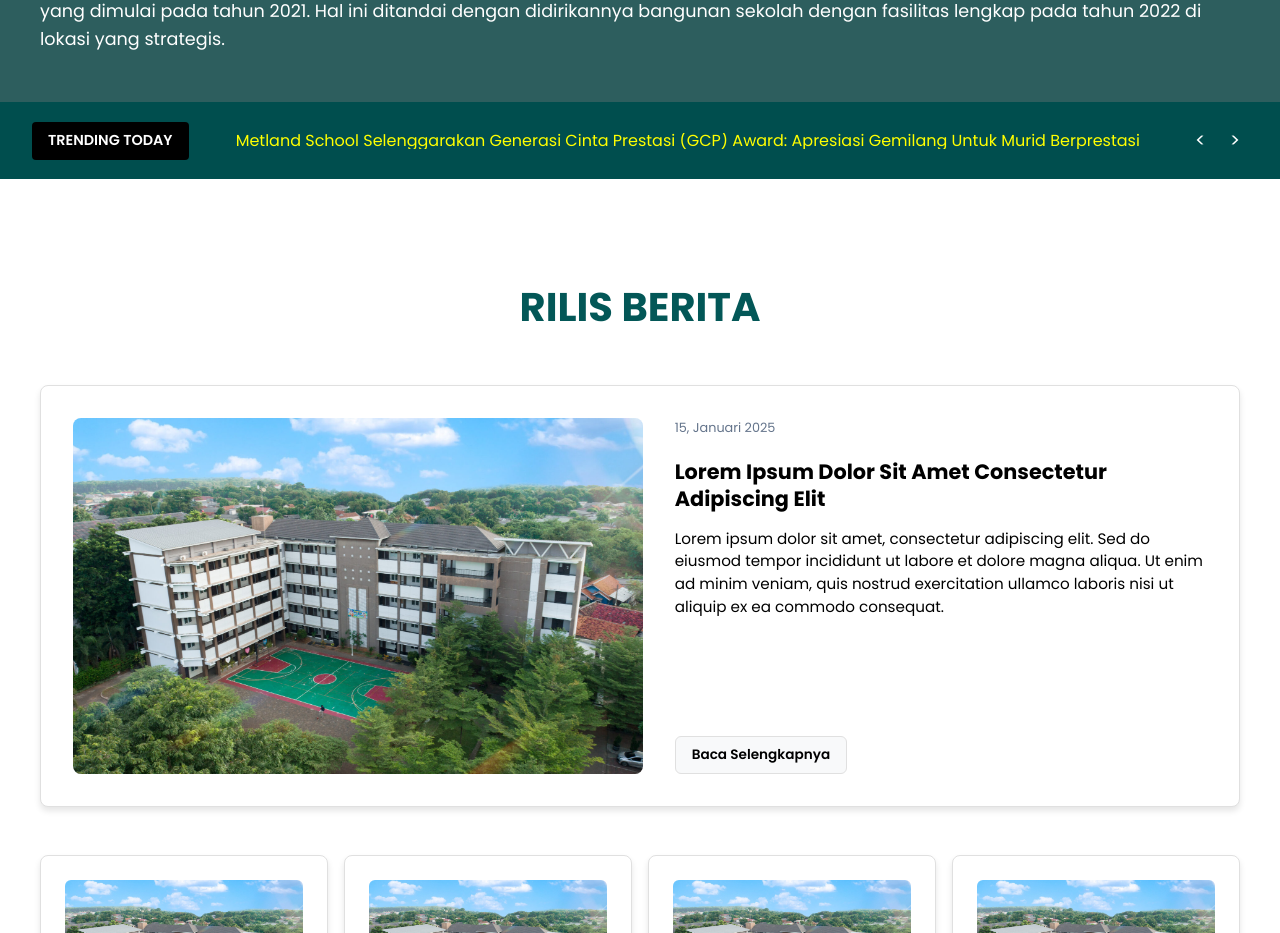
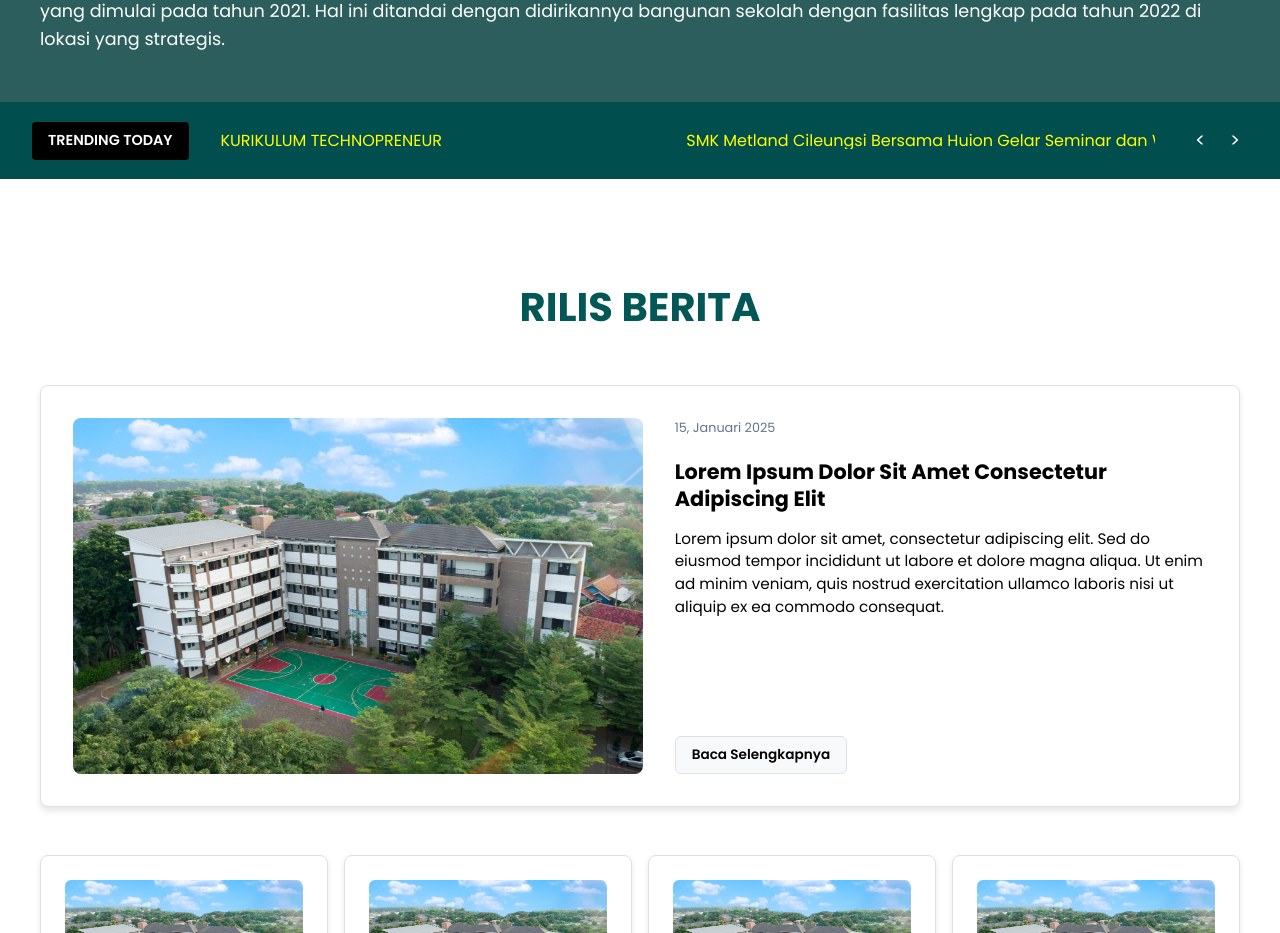
Before and after one commit to denta120208/Lms-EducationWeb, a React (Vite) app in the folder Fe/: page / in a window 1280 px wide. Shown: the part 980-1913 px from the top of the page. Built offline with nearby package versions, Linux system fonts and the light colour scheme; a web font is replaced by a local one.

Commit message:
FE: trending auto-slide + no-anim hover tweaks; header social hover; add WhatsApp Hover asset

```diff
--- a/Fe/src/components/SiteHeader.tsx
+++ b/Fe/src/components/SiteHeader.tsx
@@ -53,8 +53,8 @@ const SiteHeader: React.FC<Props> = ({ fixed = true, scrollTargetSelector }) =>
       transition: 'none',
     },
     socialLinks: { display: 'flex', gap: isMobile ? '0.5rem' : '1rem', alignItems: 'center' },
-    socialLink: { color: 'white', textDecoration: 'none', display: 'flex', alignItems: 'center', gap: '0.3rem', transition: 'color 0.2s ease' },
-    socialIconImage: { width: 16, height: 16, filter: 'brightness(0) invert(1)', transition: 'filter 0.2s ease' },
+    socialLink: { color: 'white', textDecoration: 'none', display: 'flex', alignItems: 'center', gap: '0.3rem' },
+    socialIconImage: { width: 16, height: 16, filter: 'brightness(0) invert(1)' },
     flagButton: {
       width: isMobile ? 16 : 24,
       height: isMobile ? 12 : 16,
@@ -168,10 +168,7 @@ const SiteHeader: React.FC<Props> = ({ fixed = true, scrollTargetSelector }) =>
         <img
           src={hovered ? iconHover : icon}
           alt={label}
-          style={{
-            ...styles.socialIconImage,
-            filter: hovered ? 'none' : 'brightness(0) invert(1)'
-          }}
+          style={{ ...styles.socialIconImage, filter: hovered ? 'none' : 'brightness(0) invert(1)' }}
         />
         {!isMobile && label}
       </a>
--- a/Fe/src/pages/index.tsx
+++ b/Fe/src/pages/index.tsx
@@ -52,6 +52,50 @@ const Index = () => {
   const navigate = useNavigate();
   const [isMobile, setIsMobile] = useState(false);
   const [hoveredProgram, setHoveredProgram] = useState<string | null>(null);
+  // Trending headlines and animation state
+  const trendingHeadlines: string[] = [
+    'Cybersecurity Di Sekolah : Dimulai Dari Diri Sendiri',
+    'JALIN KERJASAMA, METLAND SCHOOL DAN PARALLAXNET USUNG KURIKULUM TECHNOPRENEUR',
+    'SMK Metland Cileungsi Bersama Huion Gelar Seminar dan Workshop Ilustrasi Digital',
+    'Pembelajaran Large Language Models (LLM) dalam Kurikulum Sekolah Menengah Kejuruan',
+  ];
+  const [currentHeadlineIndex, setCurrentHeadlineIndex] = useState<number>(0);
+  const [nextHeadlineIndex, setNextHeadlineIndex] = useState<number | null>(null);
+  const [isTrendingAnimating, setIsTrendingAnimating] = useState<boolean>(false);
+  const [trendingDirection, setTrendingDirection] = useState<'next' | 'prev'>('next');
+  const [trendingRun, setTrendingRun] = useState<boolean>(false);
+
+  const slideDurationMs = 320;
+  const triggerTrending = (dir: 'next' | 'prev') => {
+    if (isTrendingAnimating) return;
+    const total = trendingHeadlines.length;
+    const target = dir === 'next'
+      ? (currentHeadlineIndex + 1) % total
+      : (currentHeadlineIndex - 1 + total) % total;
+    setTrendingDirection(dir);
+    setNextHeadlineIndex(target);
+    setIsTrendingAnimating(true);
+    setTrendingRun(false);
+    // Start animation next tick so incoming begins offscreen
+    window.setTimeout(() => setTrendingRun(true), 20);
+    // Finish animation
+    window.setTimeout(() => {
+      setCurrentHeadlineIndex(target);
+      setNextHeadlineIndex(null);
+      setIsTrendingAnimating(false);
+      setTrendingRun(false);
+    }, slideDurationMs);
+  };
+
+  // Auto-rotate trending headlines every 3 seconds
+  useEffect(() => {
+    const id = window.setInterval(() => {
+      if (!isTrendingAnimating && nextHeadlineIndex === null) {
+        triggerTrending('next');
+      }
+    }, 3000);
+    return () => window.clearInterval(id);
+  }, [isTrendingAnimating, nextHeadlineIndex, currentHeadlineIndex]);
 
 
   useEffect(() => {
@@ -460,6 +504,20 @@ const Index = () => {
       justifyContent: 'center',
       width: isMobile ? '100%' : 'auto',
     },
+    trendingViewport: {
+      position: 'relative',
+      overflow: 'hidden',
+      width: '100%',
+      minHeight: isMobile ? '1.3rem' : '1rem',
+    },
+    trendingSlide: {
+      position: 'absolute',
+      left: 0,
+      top: 0,
+      width: '100%',
+      display: 'flex',
+      justifyContent: 'center',
+    },
     trendingText: {
       color: '#ffff00',
       fontSize: isMobile ? '0.9rem' : '1rem',
@@ -707,7 +765,6 @@ const Index = () => {
       height: '220px',
       minHeight: '220px',
       cursor: 'pointer',
-      transition: 'transform 0.2s ease, box-shadow 0.2s ease',
     },
     programIconContainer: {
       width: '100px',
@@ -736,7 +793,6 @@ const Index = () => {
       display: 'flex',
       alignItems: 'center',
       justifyContent: 'center',
-      transition: 'all 0.3s ease',
       clipPath: 'polygon(25% 6.7%, 75% 6.7%, 100% 50%, 75% 93.3%, 25% 93.3%, 0% 50%)',
     },
     programHexInner: {
@@ -748,13 +804,9 @@ const Index = () => {
       justifyContent: 'center',
       clipPath: 'polygon(25% 6.7%, 75% 6.7%, 100% 50%, 75% 93.3%, 25% 93.3%, 0% 50%)',
     },
-    programCardHover: {
-      transform: 'translateY(-6px)',
-      boxShadow: '0 6px 14px rgba(0, 0, 0, 0.15)'
-    },
+    programCardHover: {},
     programHexOuterHover: {
-      backgroundColor: '#009390',
-      transform: 'scale(1.06)'
+      backgroundColor: '#009390'
     },
     programHexInnerHover: {
       backgroundColor: '#ffffff'
@@ -869,13 +921,44 @@ const Index = () => {
       <section style={styles.trendingSection}>
         <div style={styles.trendingLabel}>TRENDING TODAY</div>
         <div style={styles.trendingContent}>
-          <div style={styles.trendingText}>
-            Metland School Selenggarakan Generasi Cinta Prestasi (GCP) Award: Apresiasi Gemilang Untuk Murid Berprestasi
+          <div style={styles.trendingViewport}>
+            {/* Current */}
+            <div
+              style={{
+                ...styles.trendingSlide,
+                transform:
+                  isTrendingAnimating && trendingRun
+                    ? `translateX(${trendingDirection === 'next' ? '-100%' : '100%'})`
+                    : 'translateX(0)',
+                transition: isTrendingAnimating && trendingRun ? `transform ${slideDurationMs}ms ease` : 'none',
+              }}
+            >
+              <div style={styles.trendingText}>
+                {trendingHeadlines[currentHeadlineIndex]}
+              </div>
+            </div>
+
+            {/* Incoming */}
+            {nextHeadlineIndex !== null && (
+              <div
+                style={{
+                  ...styles.trendingSlide,
+                  transform: trendingRun
+                    ? 'translateX(0)'
+                    : `translateX(${trendingDirection === 'next' ? '100%' : '-100%'})`,
+                  transition: trendingRun ? `transform ${slideDurationMs}ms ease` : 'none',
+                }}
+              >
+                <div style={styles.trendingText}>
+                  {trendingHeadlines[nextHeadlineIndex]}
+                </div>
+              </div>
+            )}
           </div>
         </div>
         <div style={styles.trendingNav}>
-          <button style={styles.trendingNavButton}>&lt;</button>
-          <button style={styles.trendingNavButton}>&gt;</button>
+          <button style={styles.trendingNavButton} onClick={() => triggerTrending('prev')}>&lt;</button>
+          <button style={styles.trendingNavButton} onClick={() => triggerTrending('next')}>&gt;</button>
         </div>
       </section>
 
```
Also changed, not shown: Fe/src/assets/WhatsApp Hover.svg (added).
